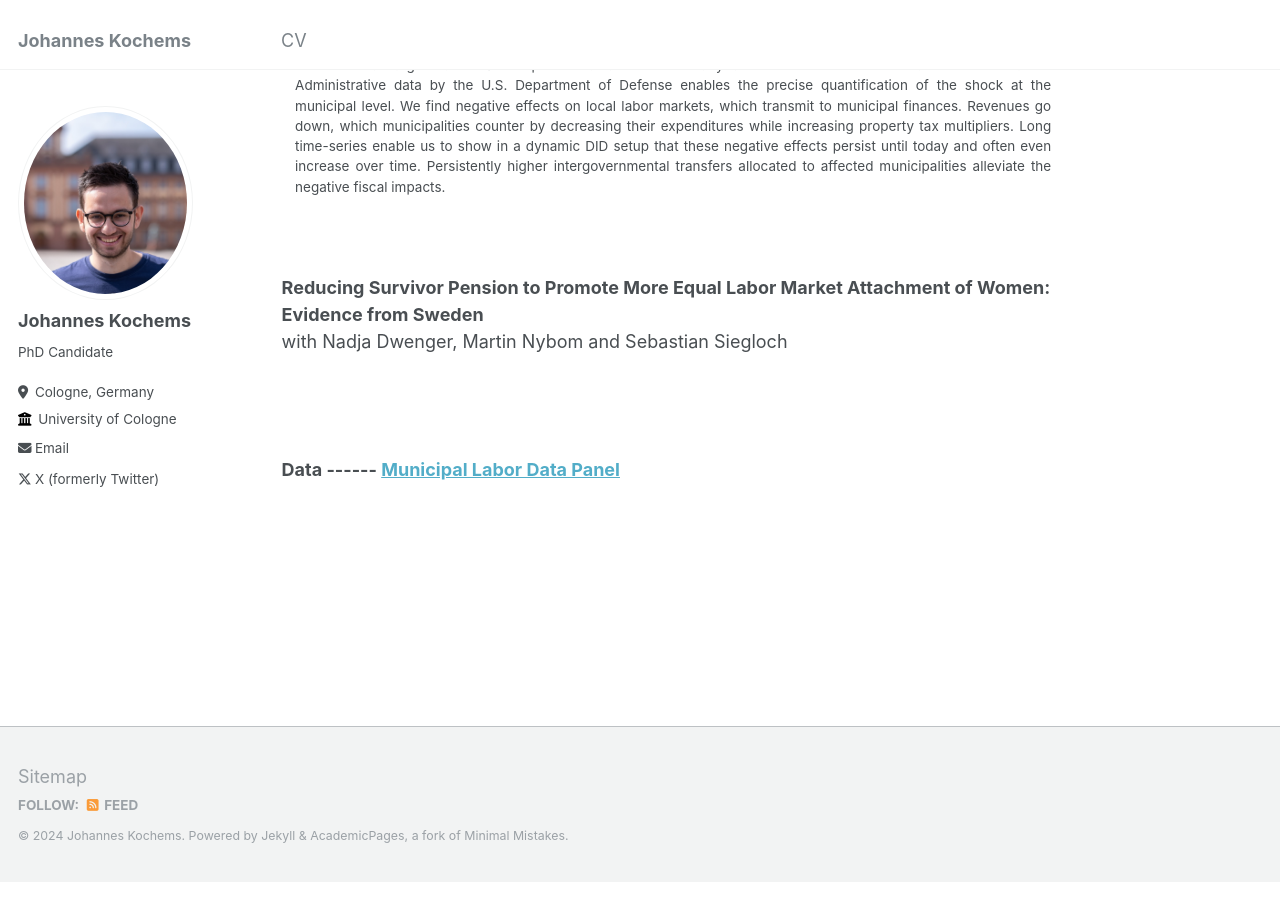
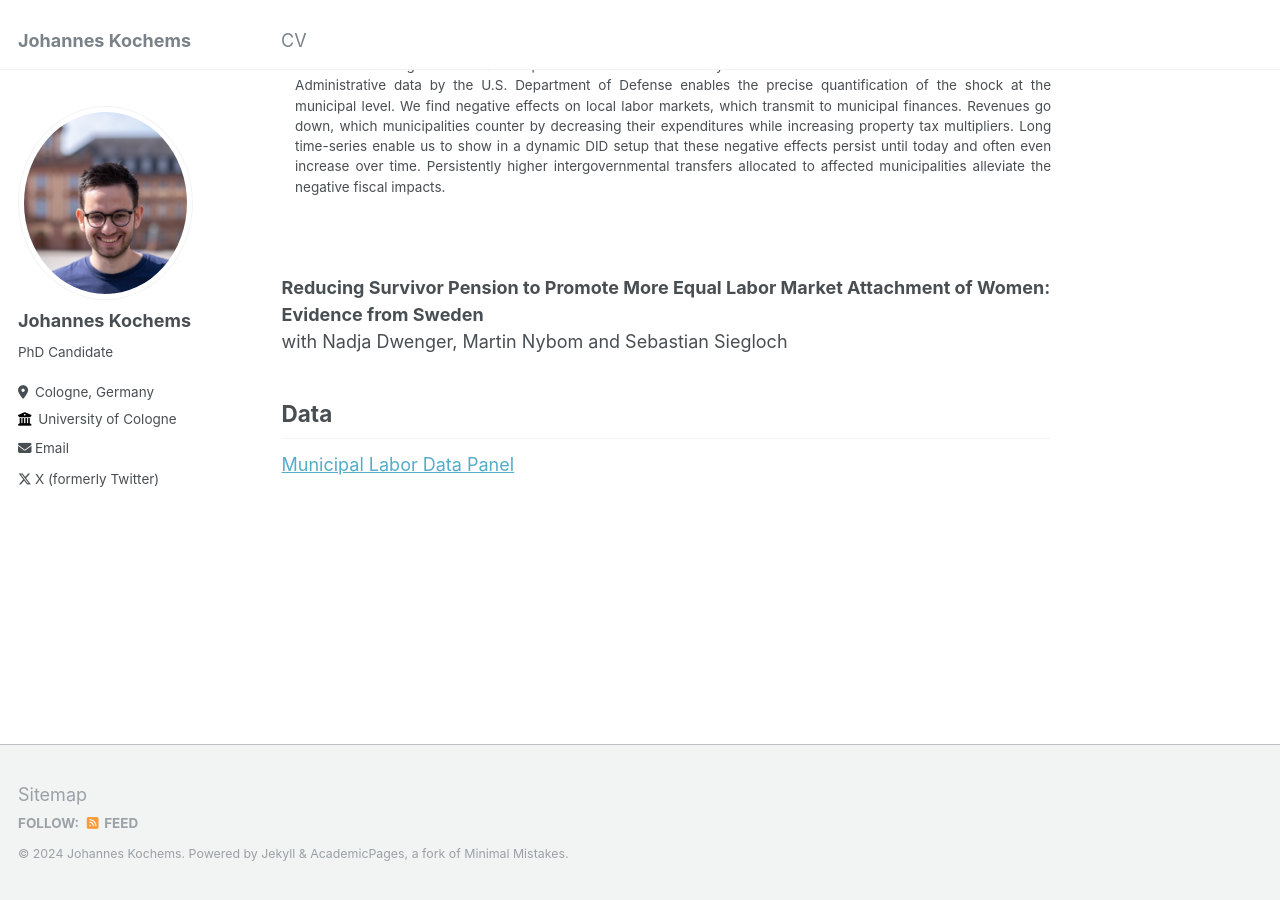
Before and after one commit to jkochems/jkochems.github.io, a Jekyll site: the page built from _pages/about.md, in a window 1280 px wide and 900 px high, scrolled down 1102 px. Built offline with Jekyll 4.4.1, drawn with Linux system fonts in a browser that asks for light colours.

Commit message:
Adjust data page

```diff
--- a/_pages/about.md
+++ b/_pages/about.md
@@ -65,9 +65,7 @@ fiscal impacts. <br /> </div> </dd>
 from Sweden</strong> </dt>
 with Nadja Dwenger, Martin Nybom and Sebastian Siegloch <br />
 
-<br />
- <br />
-<dt>
+
 Data
 ------
 <a href="https://uni-koeln.sciebo.de/s/wBlyh4E19FTddOE">Municipal Labor Data Panel</a>
```
